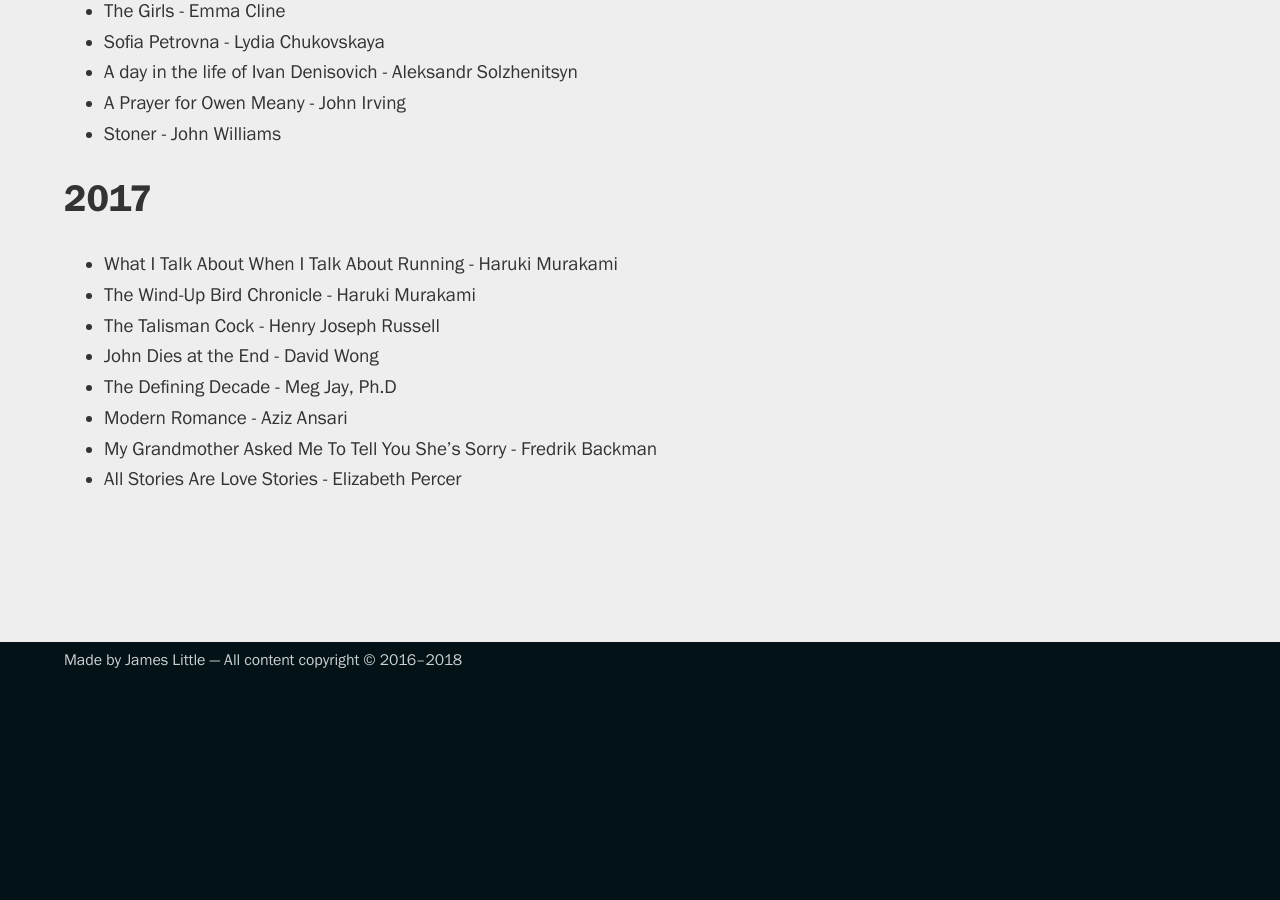
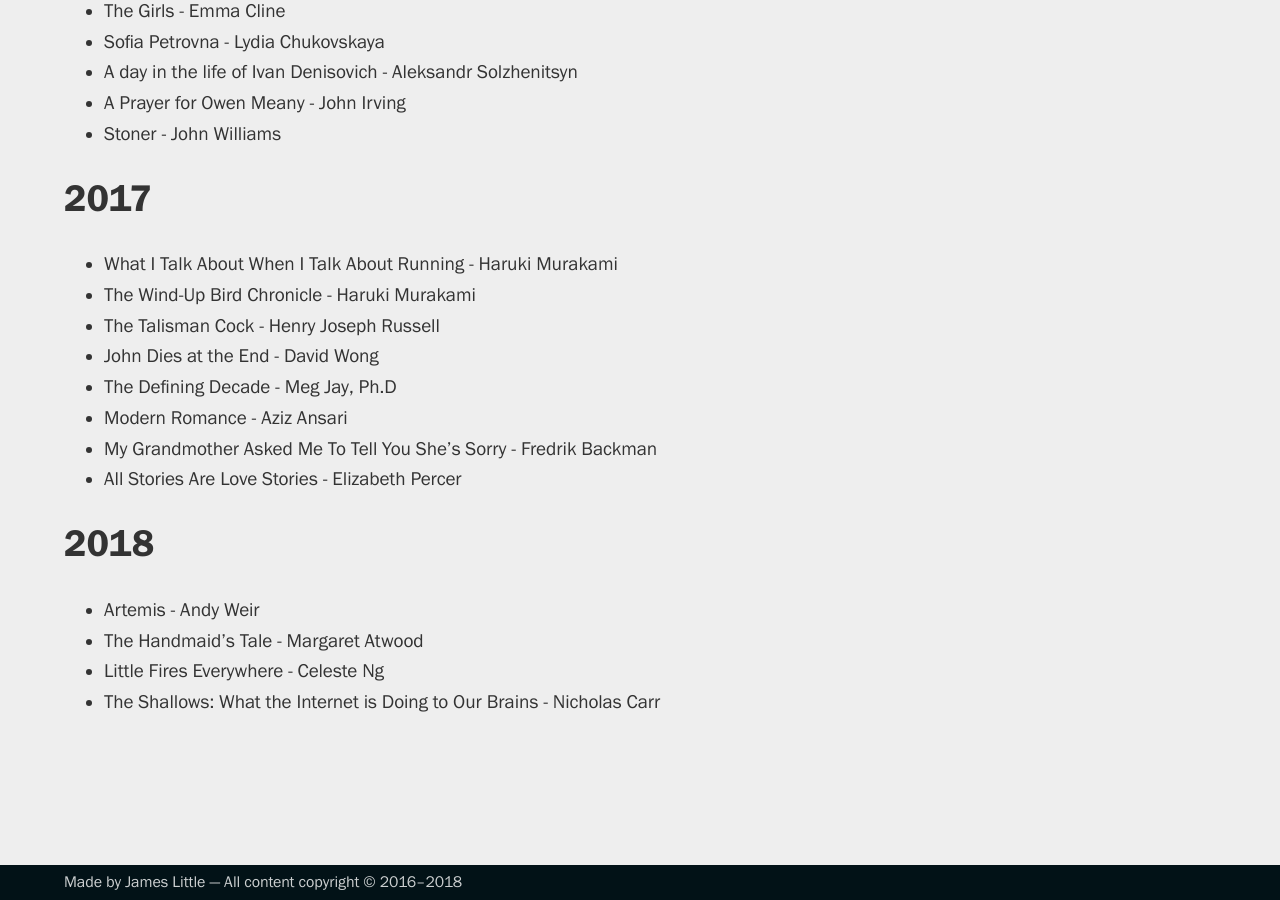
Before and after one commit to jameslittle230/jameslittle.me-archive, a Jekyll site: the page built from pages/books.md, in a window 1280 px wide and 900 px high, scrolled down 2663 px. Built offline with Jekyll 4.4.1, drawn with Linux system fonts in a browser that asks for light colours; before the commit the page ends 3340 px from its top, so only the background shows below that.

Commit message:
I read some more books

```diff
--- a/pages/books.md
+++ b/pages/books.md
@@ -92,3 +92,10 @@ In January of 2014, inspired by [Jamie Todd Rubin](http://www.jamierubin.net), I
 - Modern Romance - Aziz Ansari
 - My Grandmother Asked Me To Tell You She's Sorry - Fredrik Backman
 - All Stories Are Love Stories - Elizabeth Percer
+
+# 2018
+
+- Artemis - Andy Weir
+- The Handmaid's Tale - Margaret Atwood
+- Little Fires Everywhere - Celeste Ng
+- The Shallows: What the Internet is Doing to Our Brains - Nicholas Carr
```
Also changed, not shown: 1 other file.
